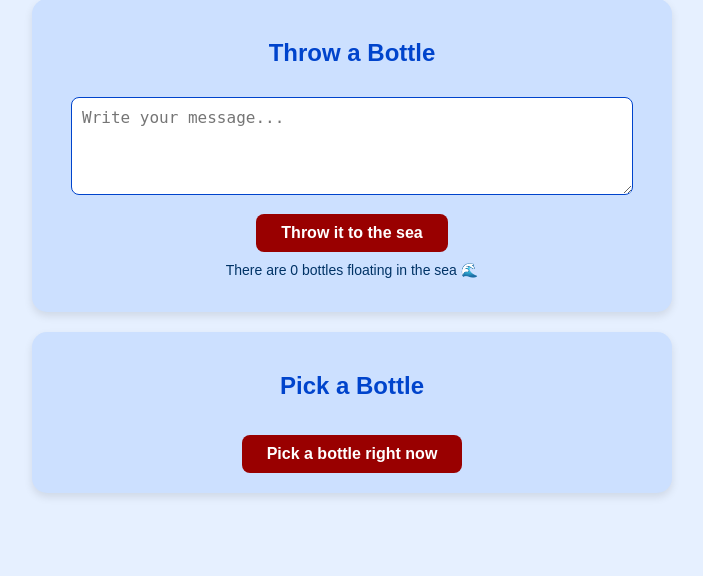
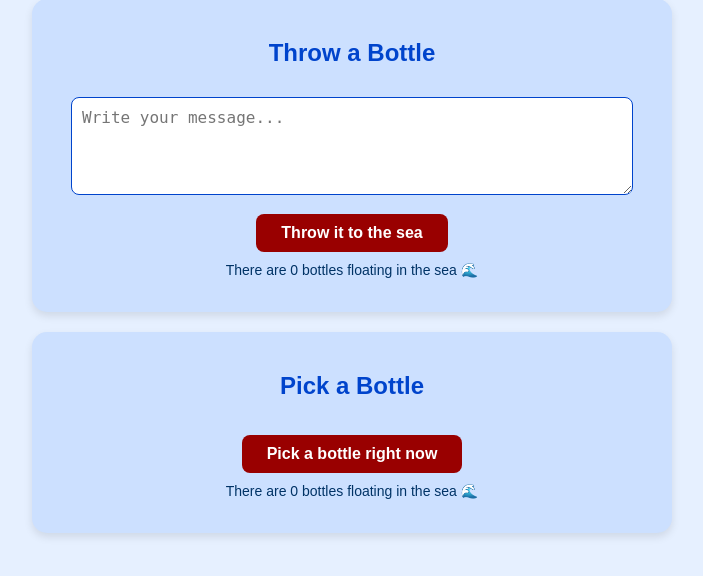
Before and after one commit to Mini-IT-Project/2520-CSP1123-TC1L-G-09, a Flask app: page / in a window 1280 px wide. Shown: the part 129-705 px from the top of the page, without its empty margins (288-991 px from the left). Run offline with Flask 3, Linux system fonts and the light colour scheme.

Commit message:
fix both html to show bottle qtty

```diff
--- a/src/templates/index.html
+++ b/src/templates/index.html
@@ -81,6 +81,7 @@
             <form action="{{ url_for('pick') }}" method="get">
                 <button type="submit">Pick a bottle right now</button>
             </form>
+            <p class="info">There are {{ unpicked_count }} bottles floating in the sea 🌊</p>
         </div>
     </main>
 </body>
--- a/src/templates/pick.html
+++ b/src/templates/pick.html
@@ -66,6 +66,8 @@
             {% endif %}
             <a href="{{ url_for('index') }}">Back to homepage</a>
         </div>
+        <p class="info">There are {{ unpicked_count }} bottles floating in the sea 🌊</p>
+
     </main>
 </body>
 </html>
```
